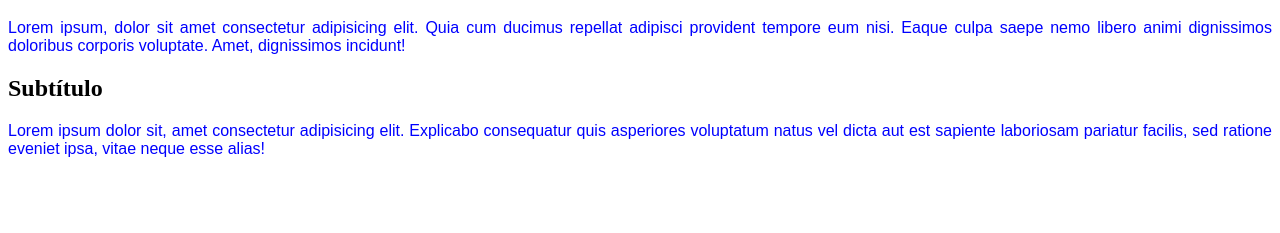
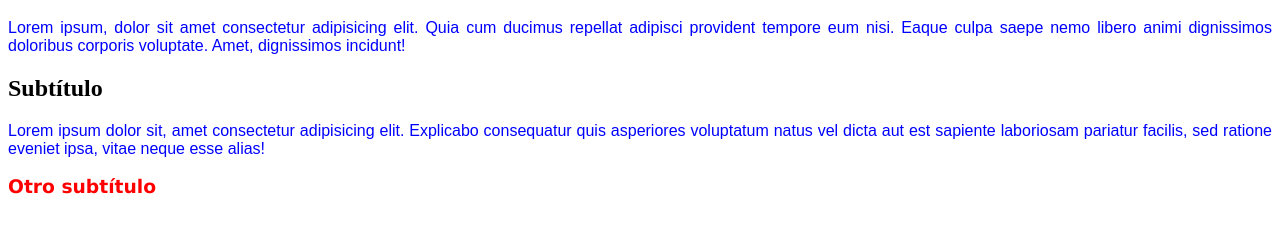
Before and after one commit to JuanPabloNardone/pruebarepositorio, a plain HTML site: page index.html in a window 1280 px wide. Shown: the part 61-294 px from the top of the page. Drawn offline with Linux system fonts and the light colour scheme.

Commit message:
Otro commit

```diff
--- a/estilos.css
+++ b/estilos.css
@@ -2,6 +2,10 @@
     color:blue;
     background-color: lightblue;
     text-align: center;
+}
+h3{
+    color:red;
+    font-family: Verdana;
 }
 p{
     text-align: justify;
--- a/index.html
+++ b/index.html
@@ -12,5 +12,6 @@
     <p>Lorem ipsum, dolor sit amet consectetur adipisicing elit. Quia cum ducimus repellat adipisci provident tempore eum nisi. Eaque culpa saepe nemo libero animi dignissimos doloribus corporis voluptate. Amet, dignissimos incidunt!</p>
     <h2>Subtítulo</h2>
     <p>Lorem ipsum dolor sit, amet consectetur adipisicing elit. Explicabo consequatur quis asperiores voluptatum natus vel dicta aut est sapiente laboriosam pariatur facilis, sed ratione eveniet ipsa, vitae neque esse alias!</p>
+    <h3>Otro subtítulo</h3>
 </body>
 </html>
```
